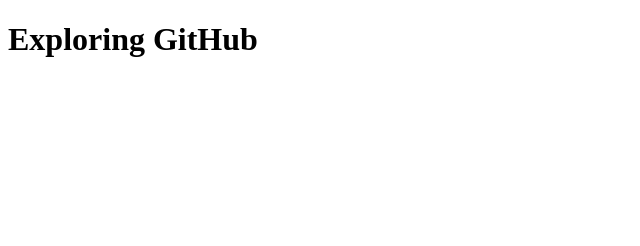
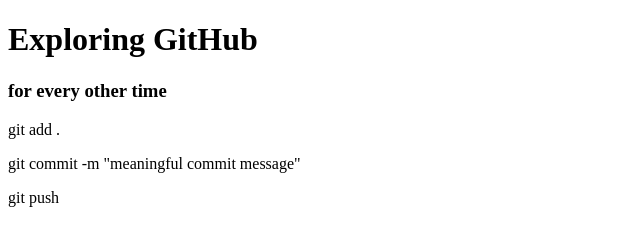
Before and after one commit to riantanbir-sudo/my-second-github, a plain HTML site: page index.html in a window 1280 px wide. Shown: the whole page, without its empty margins (0-640 px from the left). Drawn offline with Linux system fonts and the light colour scheme.

Commit message:
change code for experiance in git hub repository

```diff
--- a/index.html
+++ b/index.html
@@ -3,9 +3,15 @@
 <head>
     <meta charset="UTF-8">
     <meta name="viewport" content="width=device-width, initial-scale=1.0">
-    <title>Exploring github</title>
+    <title>Exploring github repo</title>
 </head>
 <body>
     <h1>Exploring GitHub</h1>
+    <div>
+        <h3>for every other time</h3>
+        <p>git add .</p>
+        <p>git commit -m "meaningful commit message"</p>
+        <p>git push</p>
+    </div>
 </body>
 </html>
```
